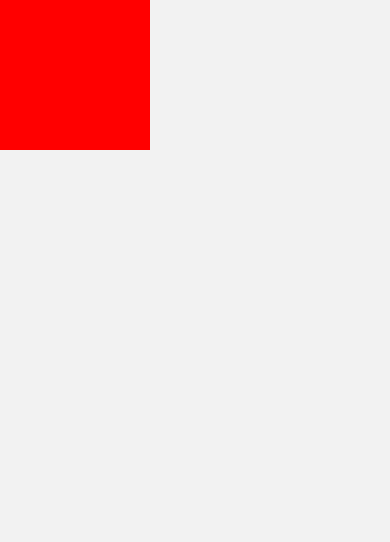
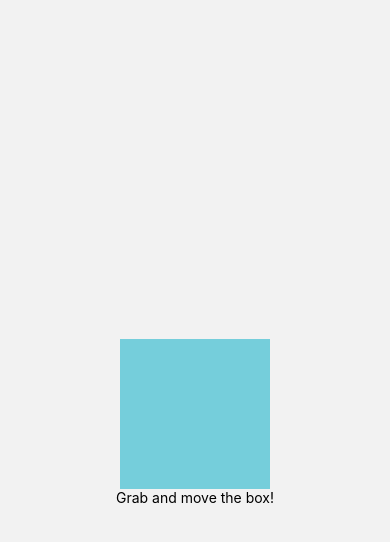
Before and after one commit to dloyolar/react-native-components, a React Native app: screen /Animation102Screen in a window 390 px wide. Shown: the top 542 px of the page. Built offline with nearby package versions, Linux system fonts and the light colour scheme.

Commit message:
feat: add component animation panResponse

```diff
--- a/src/screens/Animation102Screen.tsx
+++ b/src/screens/Animation102Screen.tsx
@@ -1,10 +1,39 @@
 import React from 'react';
-import {View, StyleSheet} from 'react-native';
+import {View, StyleSheet, Animated, PanResponder, Text} from 'react-native';
+import {useRef} from 'react';
 
 export const Animation102Screen = () => {
+  const pan = useRef(new Animated.ValueXY()).current;
+
+  const panResponder = PanResponder.create({
+    onStartShouldSetPanResponder: () => true,
+
+    onPanResponderMove: Animated.event(
+      [
+        null,
+        {
+          dx: pan.x,
+          dy: pan.y,
+        },
+      ],
+      {useNativeDriver: false},
+    ),
+
+    onPanResponderRelease: () => {
+      Animated.spring(pan, {
+        toValue: {x: 0, y: 0},
+        useNativeDriver: false,
+      }).start();
+    },
+  });
+
   return (
     <View style={styles.container}>
-      <View style={styles.purpleBox} />
+      <Animated.View
+        {...panResponder.panHandlers}
+        style={[pan.getLayout(), styles.purpleBox]}
+      />
+      <Text>Grab and move the box!</Text>
     </View>
   );
 };
@@ -12,9 +41,11 @@ export const Animation102Screen = () => {
 const styles = StyleSheet.create({
   container: {
     flex: 1,
+    justifyContent: 'center',
+    alignItems: 'center',
   },
   purpleBox: {
-    backgroundColor: 'red',
+    backgroundColor: '#75CEDB',
     width: 150,
     height: 150,
   },
```
